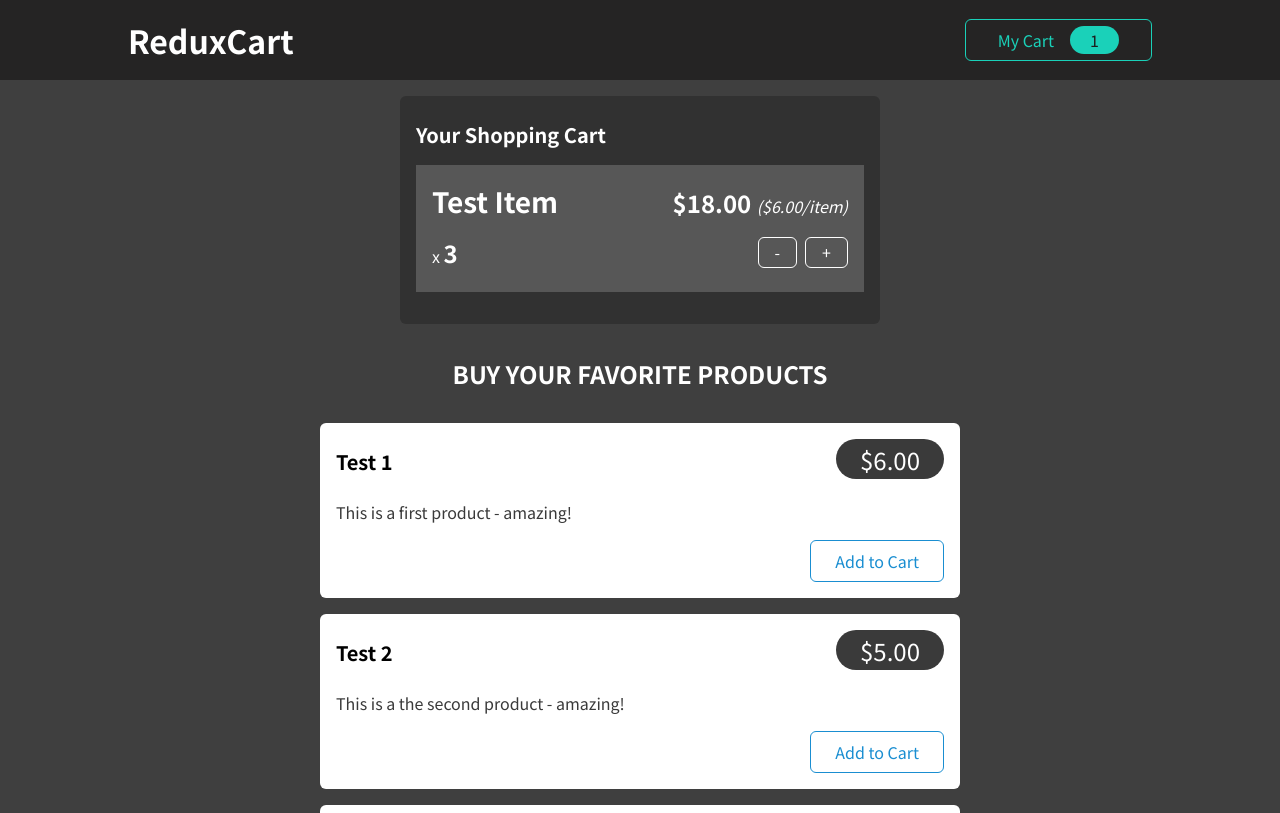
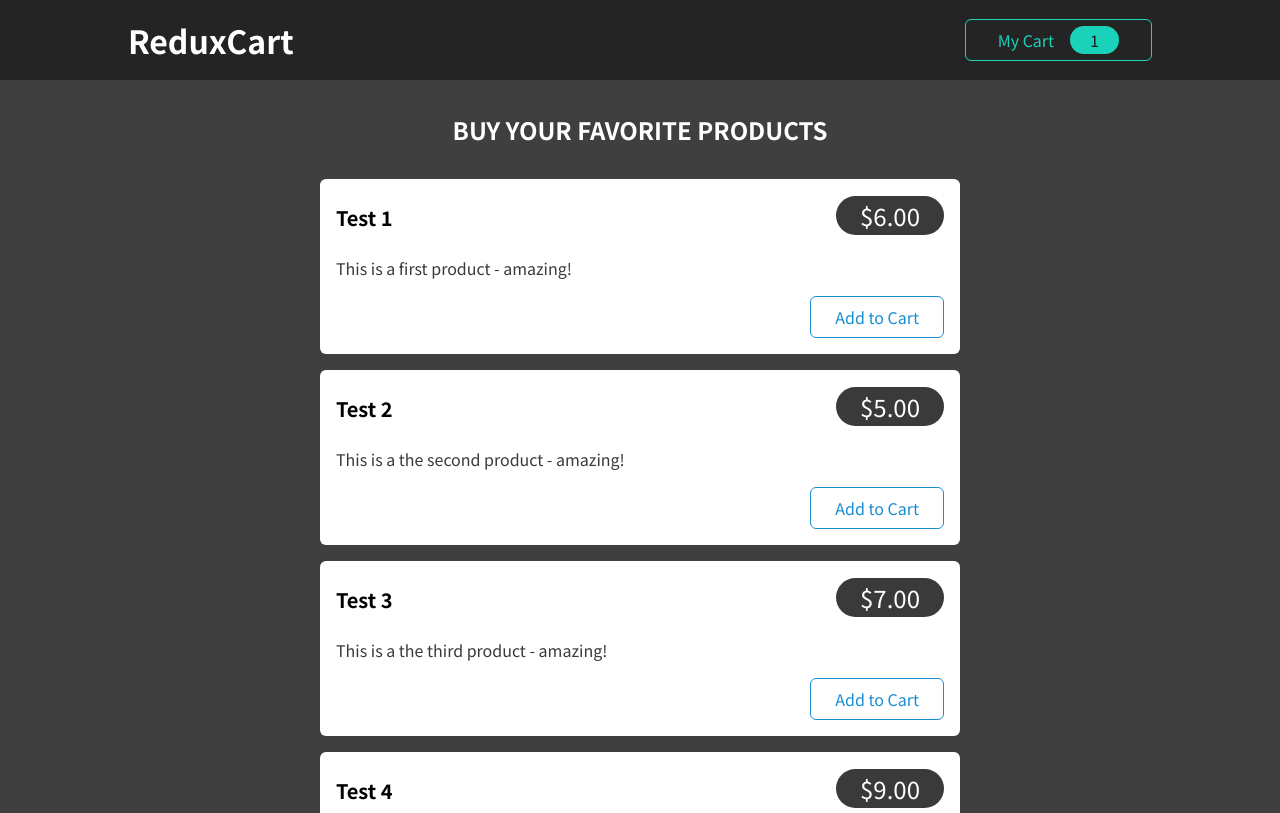
Before and after one commit to edcsu/more_redux, a React (Create React App) app: page / in a window 1280 px wide. Shown: the top 813 px of the page. Built offline with nearby package versions, Linux system fonts and the light colour scheme.

Commit message:
feat: toggle cart visibility

```diff
--- a/src/App.js
+++ b/src/App.js
@@ -1,11 +1,14 @@
+import { useSelector } from 'react-redux'
+
 import Cart from './components/Cart/Cart';
 import Layout from './components/Layout/Layout';
 import Products from './components/Shop/Products';
 
 function App() {
+  const isCartVisible = useSelector((state) => state.ui.isCartVisible)
   return (
     <Layout>
-      <Cart />
+      {isCartVisible && <Cart />}
       <Products />
     </Layout>
   );
--- a/src/components/Cart/CartButton.js
+++ b/src/components/Cart/CartButton.js
@@ -1,8 +1,15 @@
+import { useDispatch } from 'react-redux';
 import classes from './CartButton.module.css';
+import { uiSliceActions } from '../../store/uiSlice';
 
 const CartButton = (props) => {
+  const dispatch = useDispatch()
+  const toggleHandler = () => {
+    dispatch(uiSliceActions.toggle())
+  }
+
   return (
-    <button className={classes.button}>
+    <button className={classes.button} onClick={toggleHandler}>
       <span>My Cart</span>
       <span className={classes.badge}>1</span>
     </button>
```
